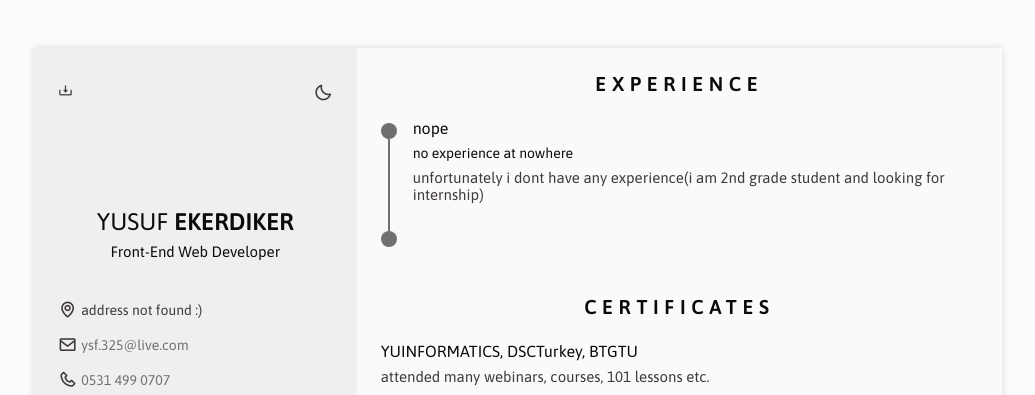
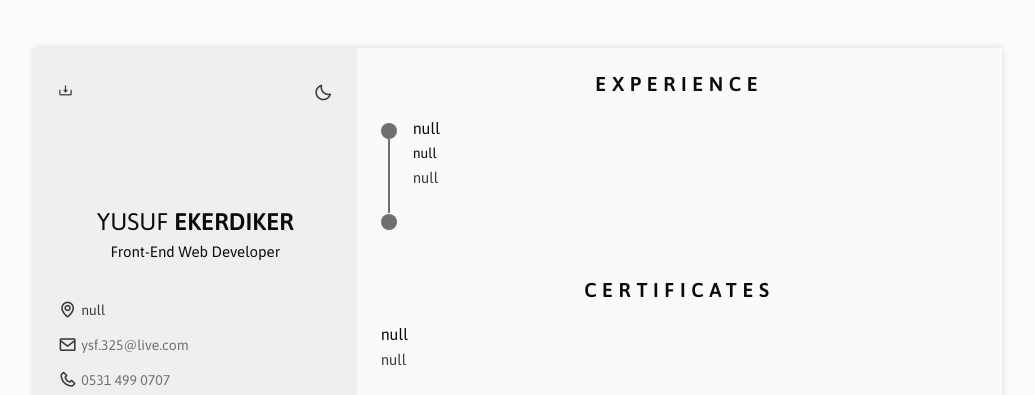
Before and after one commit to yusufekerdiker/cv-webpage, a plain HTML site: page Website/index.html in a window 1280 px wide. Shown: the top 395 px of the page, without its empty margins (122-1157 px from the left). Drawn offline with nearby package versions, Linux system fonts and the light colour scheme.

Commit message:
fixed some bugs

```diff
--- a/Website/index.html
+++ b/Website/index.html
@@ -104,7 +104,7 @@
                                 <div class="home__address bd-grid">
 
                                     <span class="home__information">
-                                        <i class='bx bx-map home__icon' ></i> address not found :)
+                                        <i class='bx bx-map home__icon' ></i> null
                                     </span>
 
                                     <span class="home__information">
@@ -243,9 +243,9 @@
                                     </div>
 
                                     <div class="experience__data bd-grid">
-                                        <h3 class="experience__title">nope</h3>
-                                        <span class="experience__company">no experience at nowhere</span>
-                                        <p class="experience__description">unfortunately i dont have any experience(i am 2nd grade student and looking for internship)</p>
+                                        <h3 class="experience__title">null</h3>
+                                        <span class="experience__company">null</span>
+                                        <p class="experience__description">null</p>
                                     </div>
                                 </div>
                                 <span class="experience__rounder"></span>
@@ -259,8 +259,8 @@
 
                             <div class="certificate__container bd-grid">
                                 <div class="certificate__content">
-                                    <h3 class="certificate__title">YUINFORMATICS, DSCTurkey, BTGTU</h3>
-                                    <p class="certificate__description">attended many webinars, courses, 101 lessons etc.</p>
+                                    <h3 class="certificate__title">null</h3>
+                                    <p class="certificate__description">null</p>
                                 </div>
                             </div>
                         </section>
```
